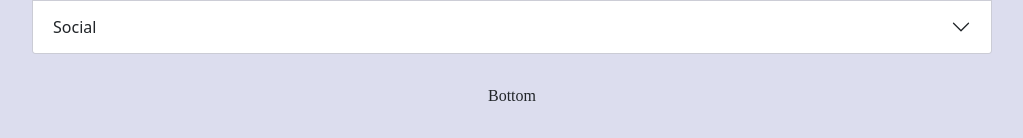
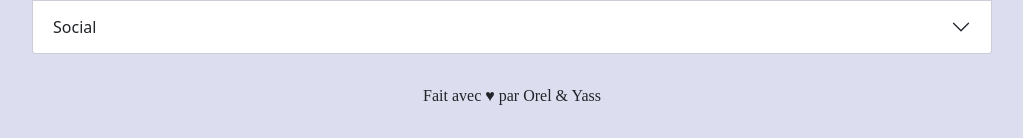
Before and after one commit to MIAGE-Connection/assobot, a Flask app: page /plugins in a window 1280 px wide. Shown: the part 881-1019 px from the top of the page, without its empty margins (128-1151 px from the left). Run offline with Flask 2, Linux system fonts and the light colour scheme; some web fonts are replaced.

Commit message:
fix: add credits

```diff
--- a/assobot/templates/home.html
+++ b/assobot/templates/home.html
@@ -109,7 +109,7 @@
               </div>
           </div>
           <div class="bottom">
-              Bottom
+              Fait avec ♥ par Orel & Yass
           </div>
       </div>
   </div>
```
